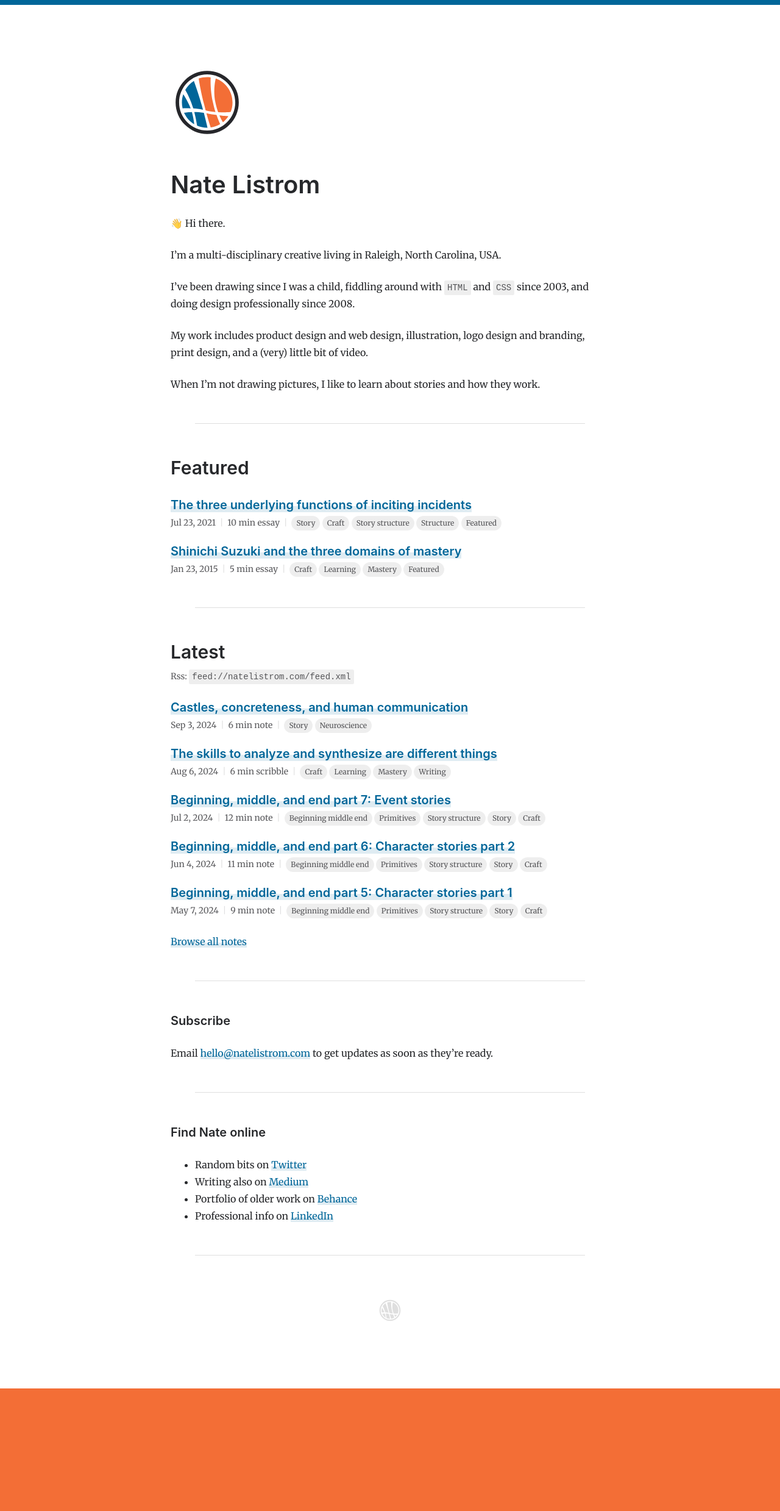
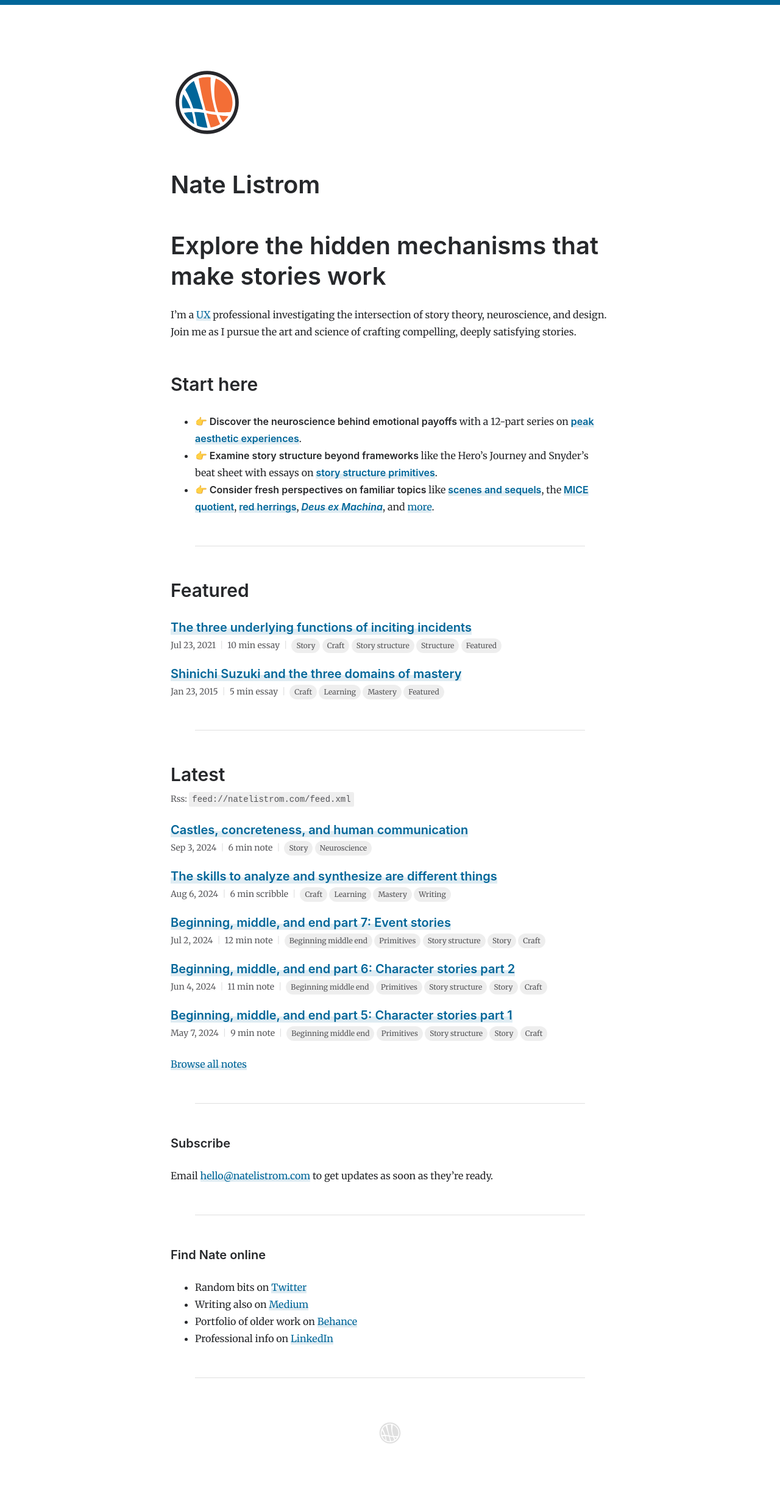
Before and after one commit to natelistrom/natelistrom.github.io, a Jekyll site: the page built from index.md, in a window 1280 px wide. Shown: the whole page at 61% size. Built offline with Jekyll 4.4.1, drawn with Linux system fonts in a browser that asks for light colours; before the commit the page ends 2277 px from its top, so only the background shows below that.

Commit message:
Update homepage, add homepage banner text styles

```diff
--- a/css/styles.scss
+++ b/css/styles.scss
@@ -165,13 +165,13 @@ body {
   border-top: 8px solid $colorPrimary;
   line-height: 1.5; /* Override css reset */
 }
-h1, h2, h3, h4, h5, h6 {
+h1, h2, h3, h4, h5, h6, #content p.banner {
   @include font-sans;
   margin-top: 2.5rem;
   margin-bottom: 1rem;
   font-weight: 600;
 }
-h1 {
+h1, #content p.banner {
   font-size: 2rem;
   line-height: 1.25;
 }
--- a/index.md
+++ b/index.md
@@ -4,12 +4,12 @@ title:  Nate Listrom
 image:  /assets/img/natelistrom-logo-144.png
 ---
 
-👋 Hi there.
+<p class="banner">Explore the hidden mechanisms that make stories work</p>
 
-I'm a multi-disciplinary creative living in Raleigh, North Carolina, USA.
+I'm a [UX](https://en.wikipedia.org/wiki/User_experience_design) professional investigating the intersection of story theory, neuroscience, and design. Join me as I pursue the art and science of crafting compelling, deeply satisfying stories.
 
-I've been drawing since I was a child, fiddling around with `HTML` and `CSS` since 2003, and doing design professionally since 2008.
+## Start here
 
-My work includes product design and web design, illustration, logo design and branding, print design, and a (very) little bit of video.
-
-When I'm not drawing pictures, I like to learn about stories and how they work.
+- 👉 **Discover the neuroscience behind emotional payoffs** with a 12-part series on [**peak aesthetic experiences**](/tag/peak+aesthetic+experiences.html).
+- 👉 **Examine story structure beyond frameworks** like the Hero's Journey and Snyder's beat sheet with essays on [**story structure primitives**](/tag/primitives.html).
+- 👉 **Consider fresh perspectives on familiar topics** like [**scenes and sequels**]({% post_url 2022-10-24-scene-sequel-acts %}), the [**MICE quotient**]({% post_url 2022-11-13-mice-internal-external %}), [**red herrings**]({% post_url 2023-08-27-red-herrings-and-satisfying-twists %}), [**_Deus ex Machina_**]({% post_url 2023-08-12-deus-ex-machina-and-satisfying-story-ending %}), and [more](/notes.html).
```
